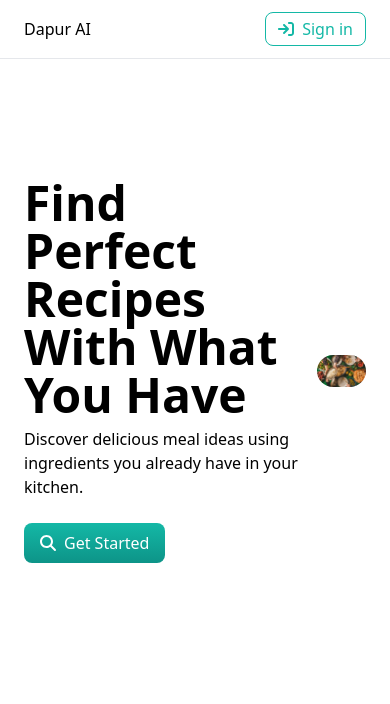
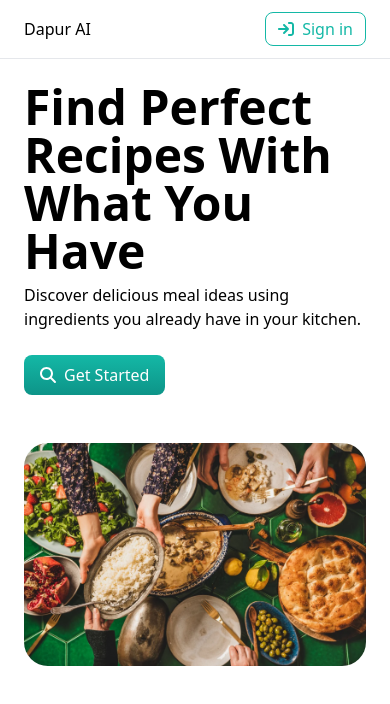
Before and after one commit to rulkimi/dapur-ai, a Vue app in the folder client/: page / in a window 390 px wide. Shown: the top 704 px of the page. Built offline with nearby package versions, Linux system fonts and the light colour scheme.

Commit message:
make hero section responsive

```diff
--- a/client/src/components/home/hero-section.vue
+++ b/client/src/components/home/hero-section.vue
@@ -3,15 +3,15 @@ import Button from '../button.vue'
 </script>
 
 <template>
-  <section class="flex items-center gap-2 my-24">
-    <div class="space-y-6">
+  <section class="flex flex-col md:flex-row items-center gap-12 md:my-24">
+    <div class="space-y-6 md:w-1/2">
       <div class="space-y-2">
         <h1 class="text-5xl font-semibold">Find Perfect Recipes With What You Have</h1>
         <span class="block max-w-lg">Discover delicious meal ideas using ingredients you already have in your kitchen.</span>
       </div>
       <Button size="lg" icon="magnifying-glass">Get Started</Button>
     </div>
-    <div class="w-1/2">
+    <div class="md:w-1/2">
       <img
         class="object-cover rounded-3xl"
         src="../../assets/hero-image.webp"
```
